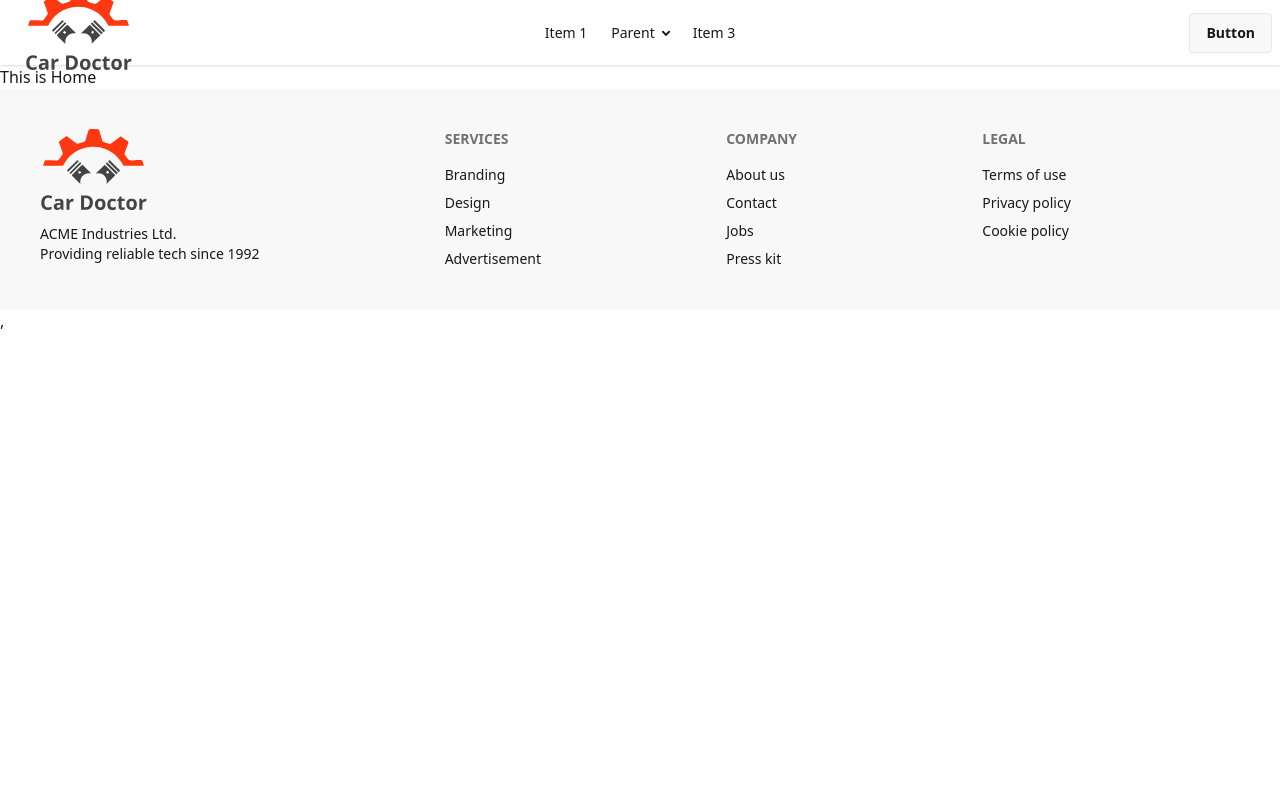
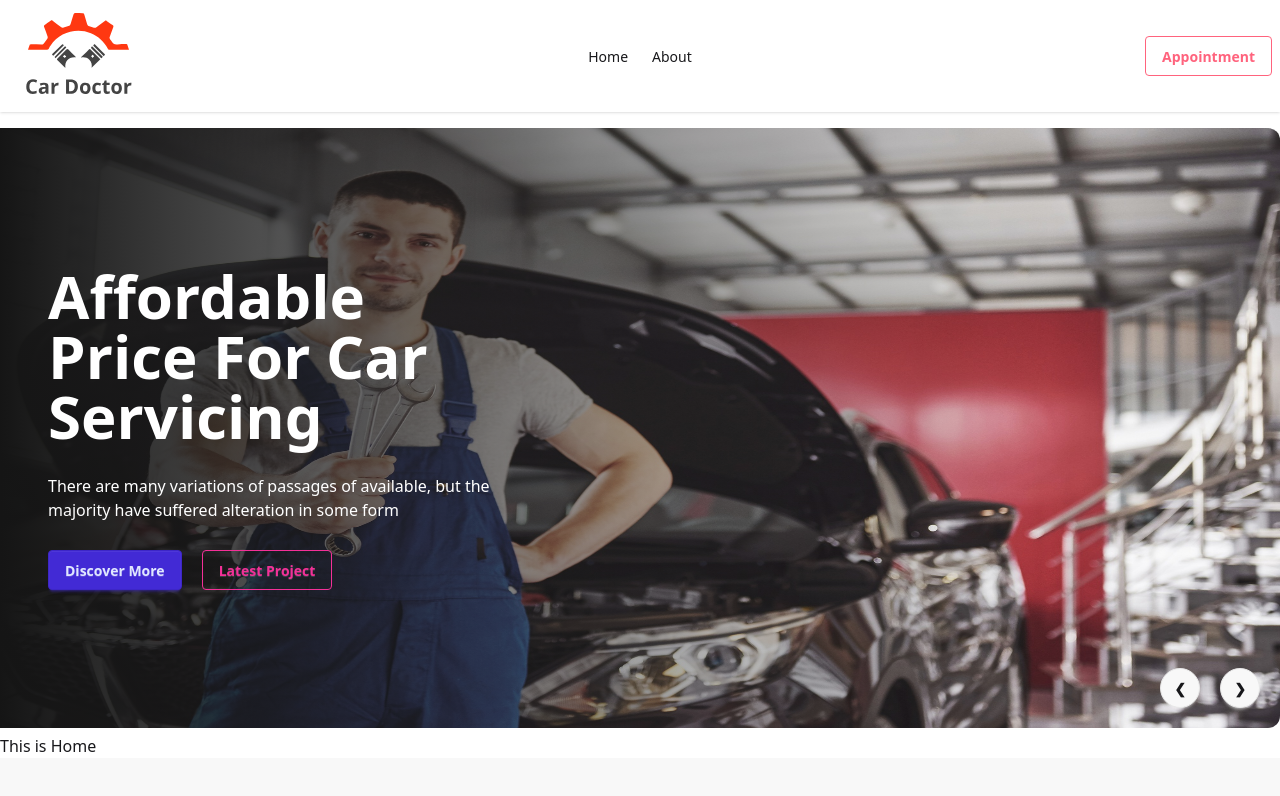
Before and after one commit to contactmizan/car-doctor-client-site, a React (Vite) app: page / in a window 1280 px wide. Shown: the top 796 px of the page. Built offline with nearby package versions, Linux system fonts and the light colour scheme.

Commit message:
set banner in home page

```diff
--- /dev/null
+++ b/src/Pages/Home/Banner.jsx
@@ -0,0 +1,69 @@
+import img1 from '../../assets/images/banner/1.jpg';
+import img2 from '../../assets/images/banner/2.jpg';
+import img3 from '../../assets/images/banner/3.jpg';
+import img4 from '../../assets/images/banner/4.jpg';
+import img5 from '../../assets/images/banner/5.jpg';
+import img6 from '../../assets/images/banner/6.jpg';
+
+const Banner = () => {
+    return (
+        <div className="carousel w-full h-[600px]">
+            <div id="slide1" className="carousel-item relative w-full">
+                <img
+                    src={img1}
+                    class="w-full rounded-xl" />
+                <div className="absolute h-full flex items-center left-0 top-0 bg-linear-to-r from-[#151515] to-[rgba(21, 21, 21, 0)]">
+                    <div className="text-white space-y-7 w-1/2 pl-12">
+                        <h2 className='text-6xl font-bold '>Affordable Price For Car Servicing</h2>
+                        <p>There are many variations of passages of  available, but the majority have suffered alteration in some form</p>
+                        <div>
+                            <button className="btn btn-primary mr-5">Discover More</button>
+                            <button className="btn btn-outline btn-secondary">Latest Project</button>
+                        </div>
+                    </div>
+                </div>
+                <div className="absolute left-5 right-5 bottom-0 flex -translate-y-1/2 transform justify-end">
+                    <a href="#slide4" className="btn btn-circle mr-5">❮</a>
+                    <a href="#slide2" className="btn btn-circle">❯</a>
+                </div>
+            </div>
+            <div id="slide2" className="carousel-item relative w-full">
+                <img
+                    src={img5}
+                    class="w-full" />
+                <div className="absolute left-5 right-5 bottom-0 flex -translate-y-1/2 transform justify-end">
+                    <a href="#slide1" className="btn btn-circle mr-5">❮</a>
+                    <a href="#slide3" className="btn btn-circle">❯</a>
+                </div>
+            </div>
+            <div id="slide3" className="carousel-item relative w-full">
+                <img
+                    src={img2}
+                    class="w-full" />
+                <div className="absolute left-5 right-5 bottom-0 flex -translate-y-1/2 transform justify-end">
+                    <a href="#slide2" className="btn btn-circle mr-5">❮</a>
+                    <a href="#slide4" className="btn btn-circle">❯</a>
+                </div>
+            </div>
+            <div id="slide4" className="carousel-item relative w-full">
+                <img
+                    src={img3}
+                    class="w-full" />
+                <div className="absolute left-5 right-5 bottom-0 flex -translate-y-1/2 transform justify-end">
+                    <a href="#slide3" className="btn btn-circle mr-5">❮</a>
+                    <a href="#slide1" className="btn btn-circle">❯</a>
+                </div>
+            </div>
+            <div id="slide4" className="carousel-item relative w-full">
+                <img
+                    src={img4} />
+                <div className="absolute left-5 right-5 bottom-0 flex -translate-y-1/2 transform justify-end">
+                    <a href="#slide3" className="btn btn-circle mr-5">❮</a>
+                    <a href="#slide1" className="btn btn-circle">❯</a>
+                </div>
+            </div>
+        </div>
+    );
+}
+
+export default Banner;
--- a/src/Pages/Home/Home.jsx
+++ b/src/Pages/Home/Home.jsx
@@ -1,8 +1,10 @@
+import Banner from "./Banner";
 
 
 const Home = () => {
     return (
         <div>
+            <Banner></Banner>
             <h2>This is Home</h2>
         </div>
     );
--- a/src/Pages/Home/Shared/Navbar.jsx
+++ b/src/Pages/Home/Shared/Navbar.jsx
@@ -1,9 +1,16 @@
 import React from 'react';
 import { Link } from 'react-router-dom';
 import logo from '../../../assets/logo.svg';
+
 const Navbar = () => {
+
+    const navItems = <>
+        <li><Link to="/">Home</Link></li>
+        <li><Link to="/about">About</Link></li>
+    </>
+
     return (
-        <div className="navbar bg-base-100 shadow-sm">
+        <div className="navbar bg-base-100 shadow-sm h-28 mb-4">
             <div className="navbar-start">
                 <div className="dropdown">
                     <div tabIndex={0} role="button" className="btn btn-ghost lg:hidden">
@@ -12,15 +19,7 @@ const Navbar = () => {
                     <ul
                         tabIndex={0}
                         class="menu menu-sm dropdown-content bg-base-100 rounded-box z-1 mt-3 w-52 p-2 shadow">
-                        <li><a>Item 1</a></li>
-                        <li>
-                            <a>Parent</a>
-                            <ul className="p-2">
-                                <li><a>Submenu 1</a></li>
-                                <li><a>Submenu 2</a></li>
-                            </ul>
-                        </li>
-                        <li><a>Item 3</a></li>
+                        {navItems}
                     </ul>
                 </div>
                 <Link className="btn btn-ghost text-xl">
@@ -29,21 +28,11 @@ const Navbar = () => {
             </div>
             <div className="navbar-center hidden lg:flex">
                 <ul className="menu menu-horizontal px-1">
-                    <li><a>Item 1</a></li>
-                    <li>
-                        <details>
-                            <summary>Parent</summary>
-                            <ul className="p-2">
-                                <li><a>Submenu 1</a></li>
-                                <li><a>Submenu 2</a></li>
-                            </ul>
-                        </details>
-                    </li>
-                    <li><a>Item 3</a></li>
+                    {navItems}
                 </ul>
             </div>
             <div className="navbar-end">
-                <a className="btn">Button</a>
+                <button className="btn btn-outline btn-error">Appointment</button>
             </div>
         </div>
     );
```
